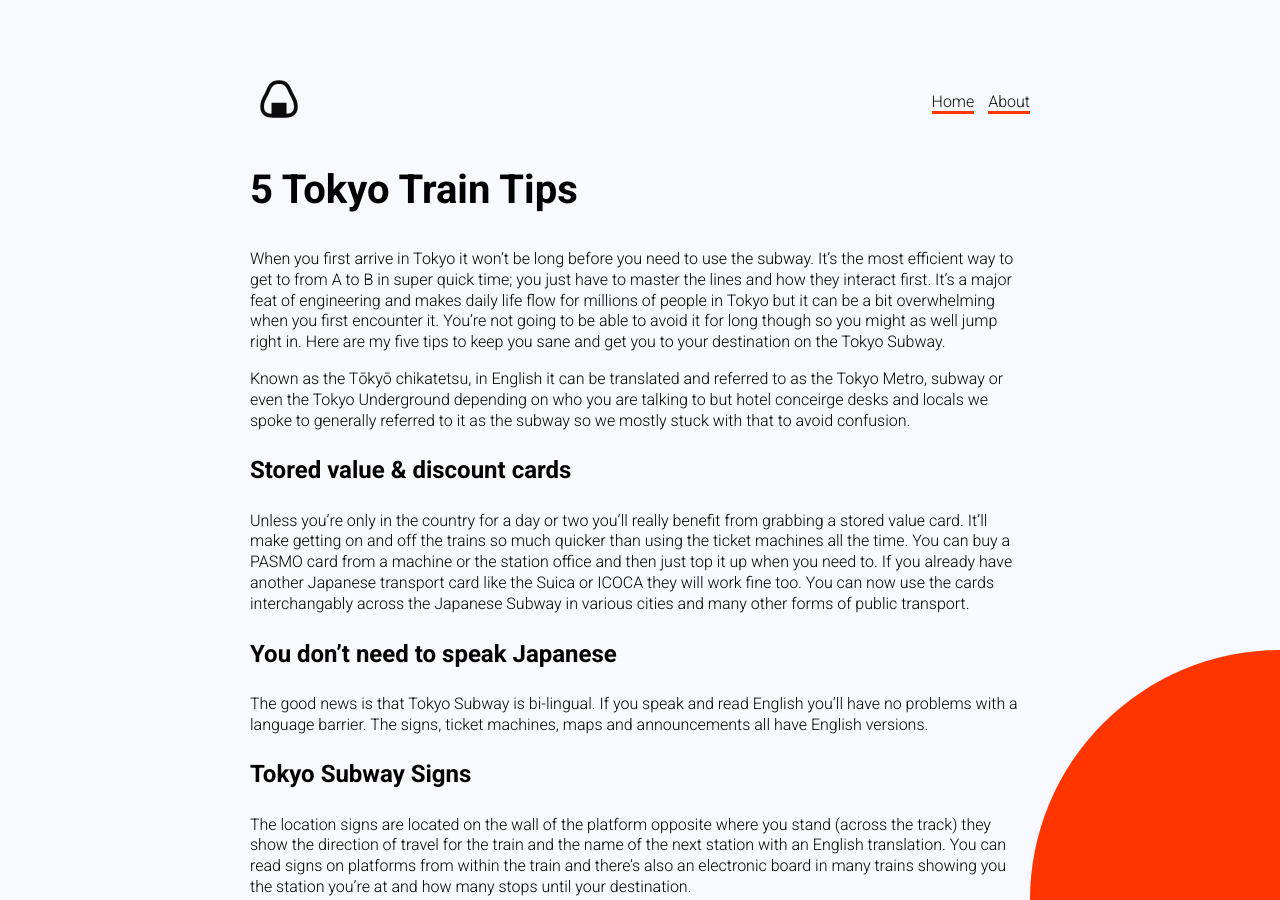
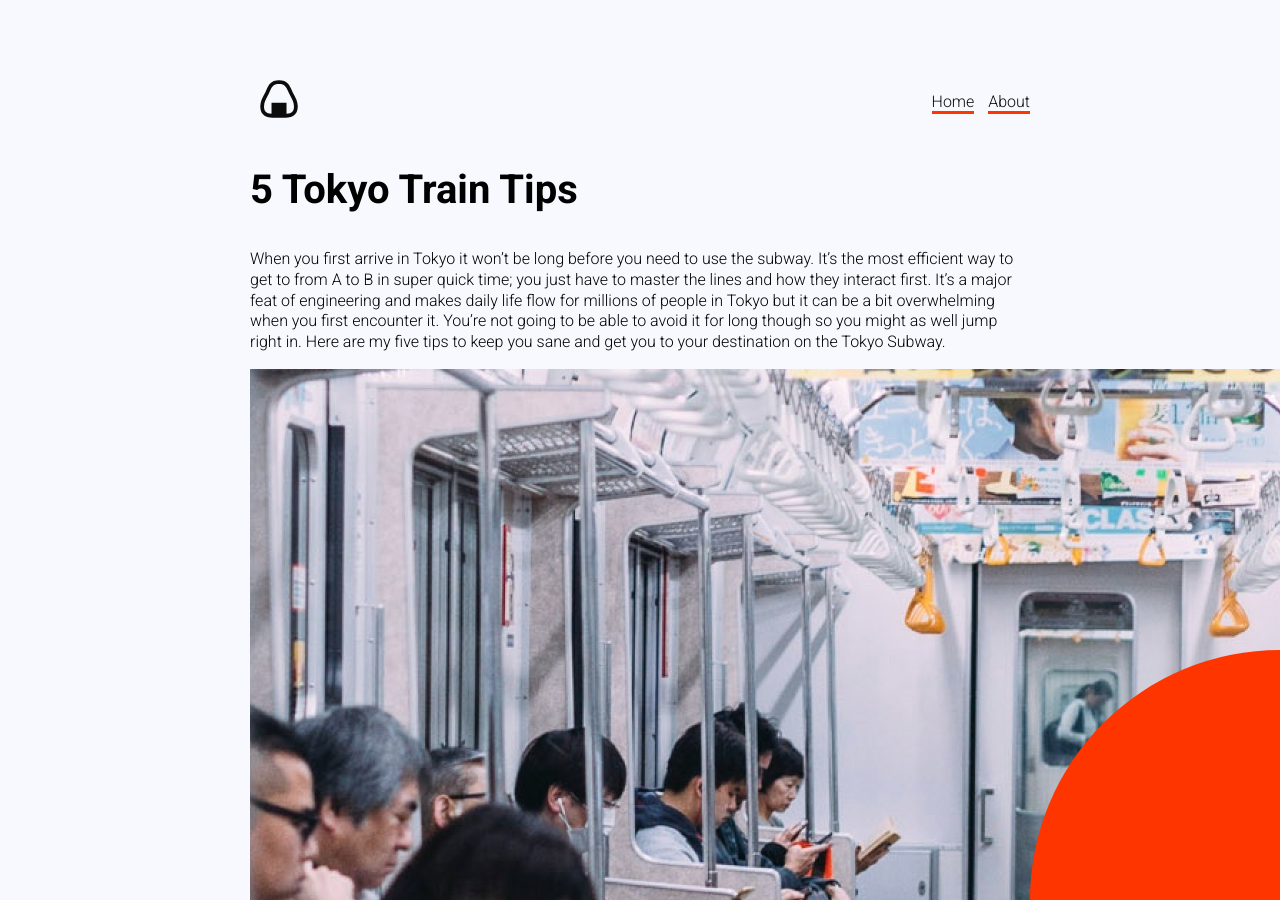
Before and after one commit to peterlunglum/anightinjapan, a Jekyll site: the page built from _posts/2018-12-11-tokyo-train-tips.markdown, in a window 1280 px wide and 900 px high. Built offline with Jekyll 4.4.1, drawn with Linux system fonts in a browser that asks for light colours.

Commit message:
Updated Tokyo Train Tips

```diff
--- a/_posts/2018-12-11-tokyo-train-tips.markdown
+++ b/_posts/2018-12-11-tokyo-train-tips.markdown
@@ -6,6 +6,8 @@ excerpt: Here are my 5 tips to keep you sane and get you to your destination on
 ---
 
 When you first arrive in Tokyo it won’t be long before you need to use the subway.  It’s the most efficient way to get to from A to B in super quick time; you just have to master the lines and how they interact first. It’s a major feat of engineering and makes daily life flow for millions of people in Tokyo but it can be a bit overwhelming when you first encounter it.  You’re not going to be able to avoid it for long though so you might as well jump right in.  Here are my five tips to keep you sane and get you to your destination on the Tokyo Subway.
+
+![On the Subway](/uploads/blog-3a.jpg)
 
 Known as the Tōkyō chikatetsu, in English it can be translated and referred to as the Tokyo Metro, subway or even the Tokyo Underground depending on who you are talking to but hotel conceirge desks and locals we spoke to generally referred to it as the subway so we mostly stuck with that to avoid confusion.
 
@@ -31,4 +33,4 @@ The exception to be aware of it that the subway system in Tokyo isn’t 24/7 so
 
 If you suddenly realise you’re passing stations going the wrong direction – don’t panic, get off at the next stop, cross the platform, wait a few seconds and jump on the train that stops.  It’s easy to get turned around when you’re underground and rush from an arriving train.  I think we’ve all done this at least once.  It’s far more embarrassing to admit that I’ve managed to do it in Kyoto and they only have two subway lines!  There’s also no additional cost from your original route as you don’t need to exit through the gate until your destination.
 
-Still have questions about getting around in Japan? [Visit Top tips for transport in Japan](https://www.2aussietravellers.com/top-tips-for-transport-in-japan/ ) and while not used on the subways themselves read [Everything you need to know about the Japan Rail Pass](https://www.2aussietravellers.com/japan-rail-pass/) to work out if it could be a budget saver for your trip.
+Still have questions about getting around in Japan? [Visit Top tips for transport in Japan](https://www.2aussietravellers.com/top-tips-for-transport-in-japan/) and while not used on the subways themselves read [Everything you need to know about the Japan Rail Pass](https://www.2aussietravellers.com/japan-rail-pass/) to work out if it could be a budget saver for your trip.
```
